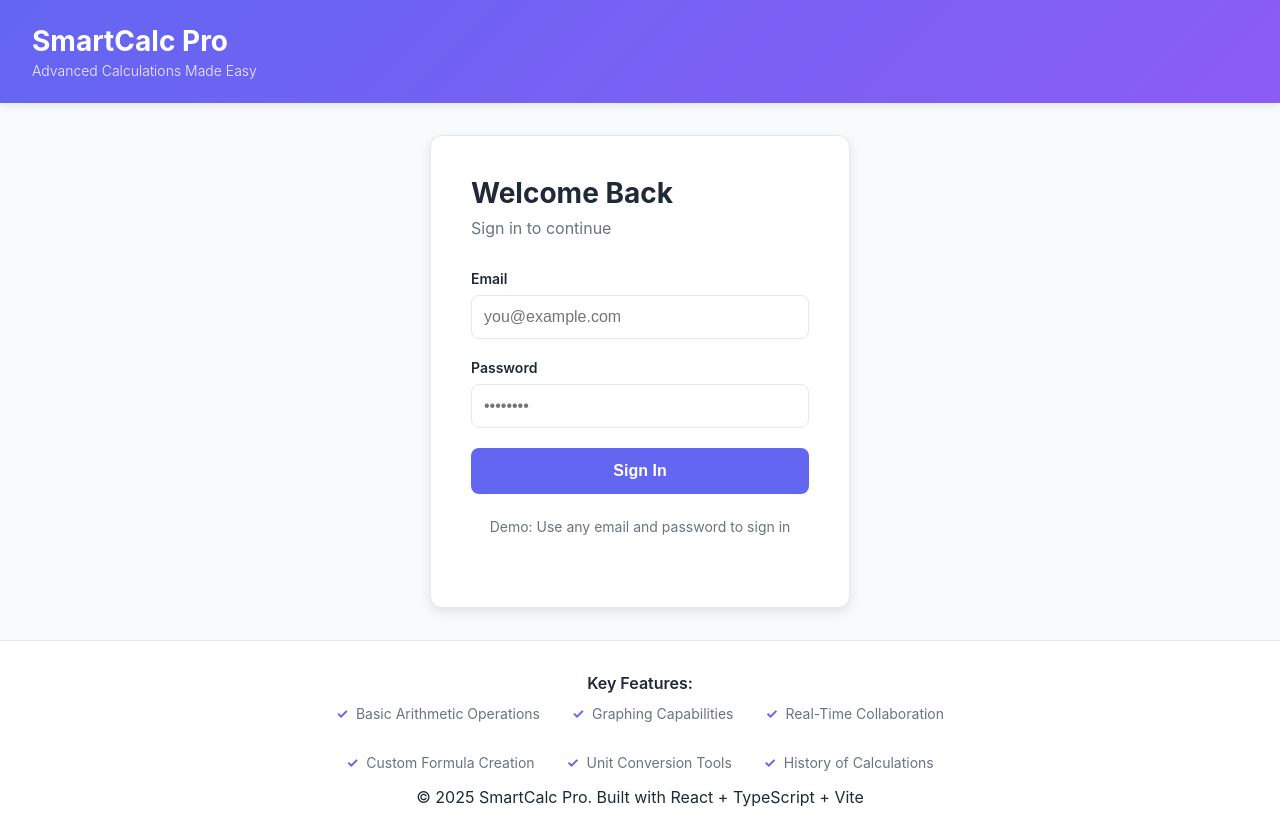
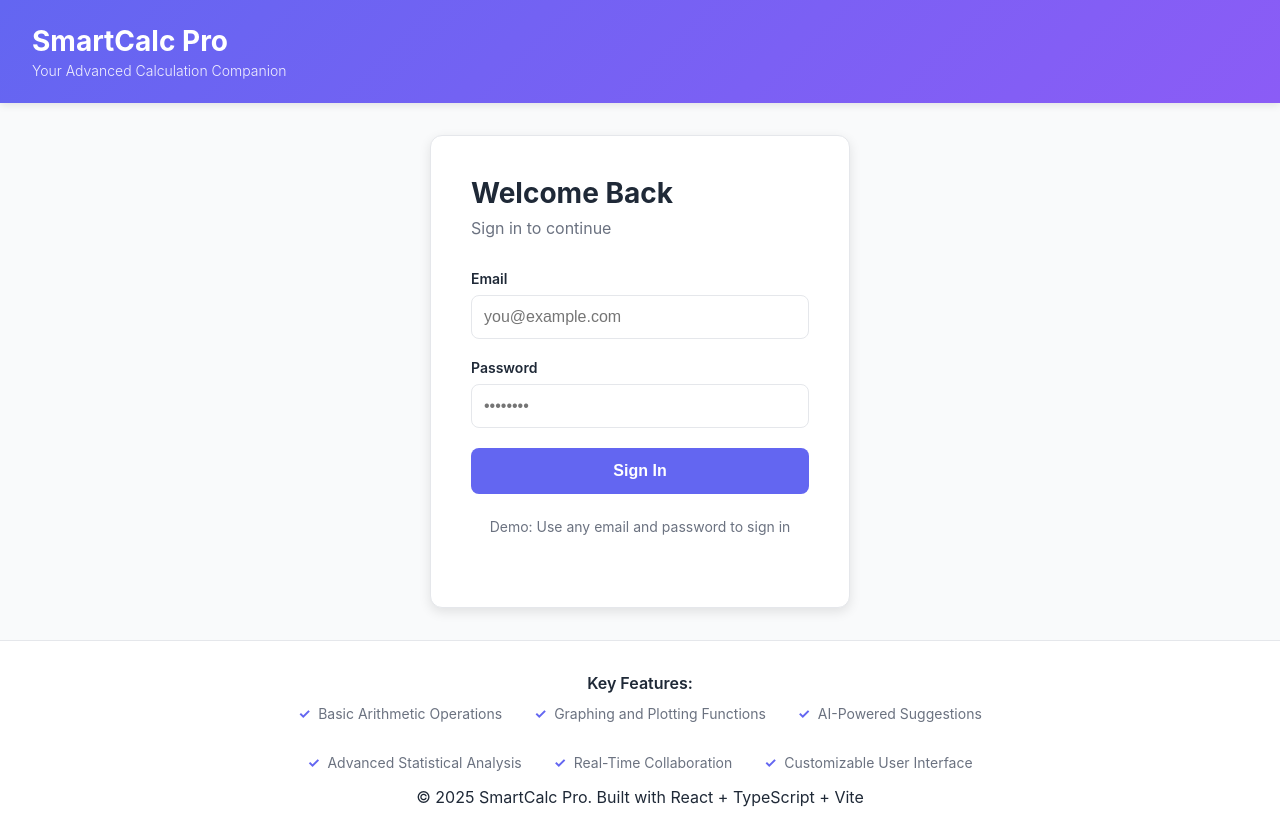
Before and after one commit to playworks93/smartcalc-pro-landing-app, a React (Vite) app: page / in a window 1280 px wide. Built offline with nearby package versions, Linux system fonts and the light colour scheme.

Commit message:
Add src/App.tsx

```diff
--- a/src/App.tsx
+++ b/src/App.tsx
@@ -2,10 +2,10 @@
 import Dashboard from './components/Dashboard'
 import Auth from './components/Auth'
 import CalculatorDisplay from './components/CalculatorDisplay'
-import ButtonPanel from './components/ButtonPanel'
+import InputPanel from './components/InputPanel'
+import GraphingTool from './components/GraphingTool'
 import HistoryLog from './components/HistoryLog'
-import GraphingTool from './components/GraphingTool'
-import SettingsModal from './components/SettingsModal'
+import SettingsPanel from './components/SettingsPanel'
 
 function App() {
   const [isAuthenticated, setIsAuthenticated] = useState(false)
@@ -23,7 +23,7 @@
       <header className="app-header">
         <div className="header-content">
           <h1>SmartCalc Pro</h1>
-          <p className="tagline">Advanced Calculations Made Easy</p>
+          <p className="tagline">Your Advanced Calculation Companion</p>
         </div>
         {isAuthenticated && (
           <button onClick={handleLogout} className="btn-logout">
@@ -45,11 +45,11 @@
           <h3>Key Features:</h3>
           <ul>
           <li>Basic Arithmetic Operations</li>
-          <li>Graphing Capabilities</li>
+          <li>Graphing and Plotting Functions</li>
+          <li>AI-Powered Suggestions</li>
+          <li>Advanced Statistical Analysis</li>
           <li>Real-Time Collaboration</li>
-          <li>Custom Formula Creation</li>
-          <li>Unit Conversion Tools</li>
-          <li>History of Calculations</li>
+          <li>Customizable User Interface</li>
           </ul>
         </div>
         <p>&copy; 2025 SmartCalc Pro. Built with React + TypeScript + Vite</p>
```
